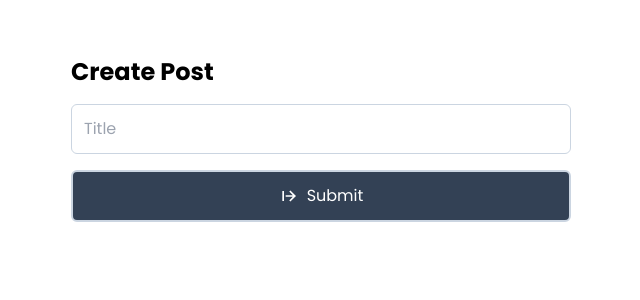
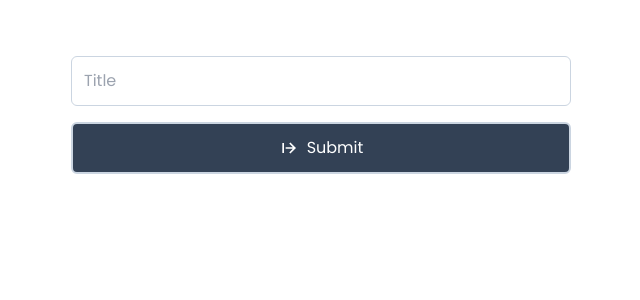
Before and after one commit to MiladJoodi/Fullstack_CRUD, a Next.js app: page / in a window 1280 px wide. Shown: the top 300 px of the page, without its empty margins (319-959 px from the left). Built offline with nearby package versions, Linux system fonts and the light colour scheme.

Commit message:
Update Header.tsx

```diff
--- a/components/common/Header.tsx
+++ b/components/common/Header.tsx
@@ -10,7 +10,8 @@ interface HeadingProps {
 const Header = ({title, center, lg}: HeadingProps) => {
     return (
         <div className={center ? 'text-center' : 'text-start'}>
-            <h1 className={cn("font-bold text-2xl my-2", lg && "text-4xl")}>{title}</h1>
+            {lg && <h1 className={cn("font-bold text-4xl my-2")}>{title}</h1>}
+
         </div>
     );
 }
```
